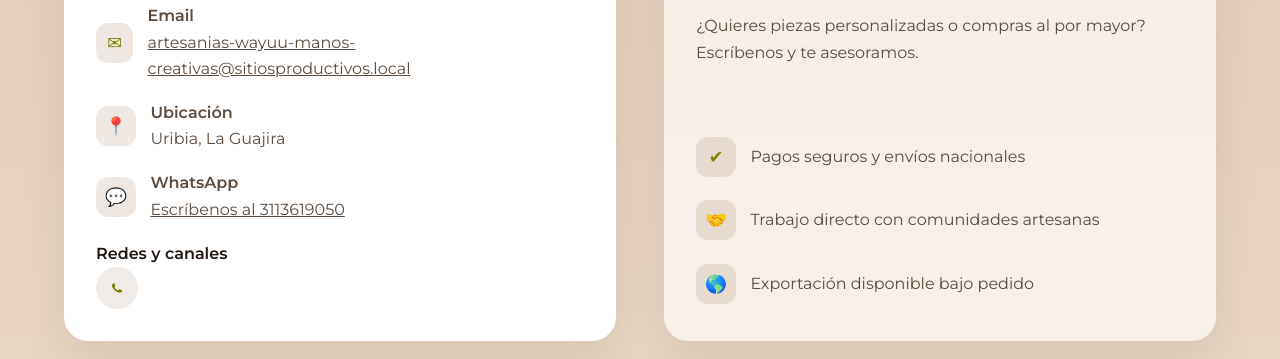
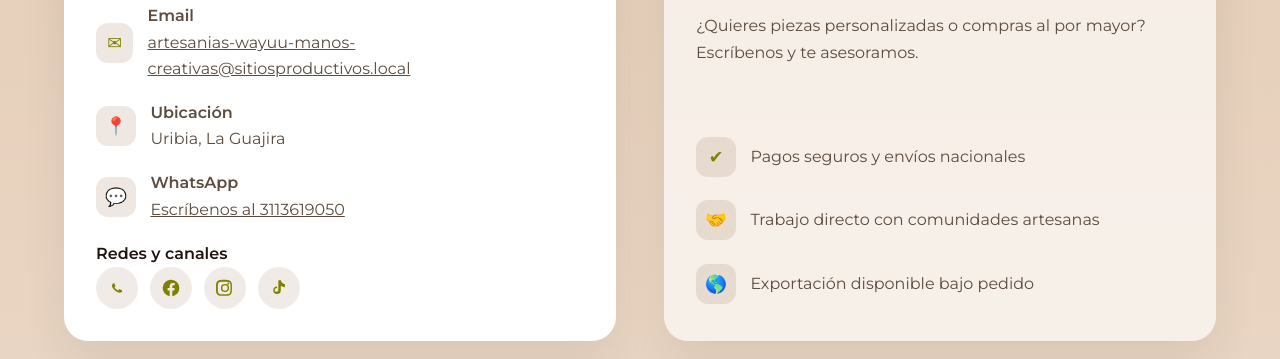
Before and after one commit to ReconvencionLaboralGuajira/artesanias-wayuu-manos-creativas-92, a plain HTML site: page index.html in a window 1280 px wide. Shown: the part 3583-3942 px from the top of the page. Drawn offline with nearby package versions, Linux system fonts and the light colour scheme; no server answers; a small style sheet from the web is missing.

Commit message:
Publish site

```diff
--- a/index.html
+++ b/index.html
@@ -272,7 +272,25 @@
                                         </a>
 
 
+                                        <a href="https://www.facebook.com/profile.php?id=61584629661530" aria-label="Facebook" rel="noopener" target="_blank">
+                                            <svg viewBox="0 0 24 24" role="img" focusable="false">
+                                                <path d="M22 12a10 10 0 1 0-11.56 9.88v-6.99H7.9V12h2.54V9.79c0-2.5 1.49-3.89 3.78-3.89 1.1 0 2.25.2 2.25.2v2.47h-1.27c-1.25 0-1.64.78-1.64 1.57V12h2.8l-.45 2.89h-2.35v6.99A10 10 0 0 0 22 12z"/>
+                                            </svg>
+                                        </a>
 
+
+                                        <a href="https://www.instagram.com/wayuu_manoscreativas/" aria-label="Instagram" rel="noopener" target="_blank">
+                                            <svg viewBox="0 0 24 24" role="img" focusable="false">
+                                                <path d="M12 7.09A4.91 4.91 0 1 0 16.91 12 4.91 4.91 0 0 0 12 7.09zm0 8.09A3.18 3.18 0 1 1 15.18 12 3.18 3.18 0 0 1 12 15.18zm5-8.51a1.15 1.15 0 1 1-1.15-1.15 1.15 1.15 0 0 1 1.15 1.15zm3.26 1.17a5.66 5.66 0 0 0-1.55-4 5.66 5.66 0 0 0-4-1.55c-1.58-.09-6.34-.09-7.92 0a5.66 5.66 0 0 0-4 1.55 5.66 5.66 0 0 0-1.55 4c-.09 1.58-.09 6.34 0 7.92a5.66 5.66 0 0 0 1.55 4 5.66 5.66 0 0 0 4 1.55c1.58.09 6.34.09 7.92 0a5.66 5.66 0 0 0 4-1.55 5.66 5.66 0 0 0 1.55-4c.09-1.58.09-6.34 0-7.92zm-2.05 9.6a3.23 3.23 0 0 1-1.82 1.82c-1.26.5-4.25.38-5.39.38s-4.13.11-5.39-.38a3.23 3.23 0 0 1-1.82-1.82c-.5-1.26-.38-4.25-.38-5.39s-.11-4.13.38-5.39a3.23 3.23 0 0 1 1.82-1.82c1.26-.5 4.25-.38 5.39-.38s4.13-.11 5.39.38a3.23 3.23 0 0 1 1.82 1.82c.5 1.26.38 4.25.38 5.39s.12 4.13-.38 5.39z"/>
+                                            </svg>
+                                        </a>
+
+
+                                        <a href="https://www.tiktok.com/@wayuu_manoscreativas" aria-label="TikTok" rel="noopener" target="_blank">
+                                            <svg viewBox="0 0 24 24" role="img" focusable="false">
+                                                <path d="M19.59 7.24a5.35 5.35 0 0 1-3.16-1.01 5.34 5.34 0 0 1-1.92-2.57h-.01a5.46 5.46 0 0 1-.22-1.07H11.2v11.8a2.18 2.18 0 1 1-1.53-2.08v-2.2a4.49 4.49 0 1 0 4.49 4.49V9.33a8.03 8.03 0 0 0 4.94 1.66V7.24z"/>
+                                            </svg>
+                                        </a>
 
                                 </div>
                             </div>
```
